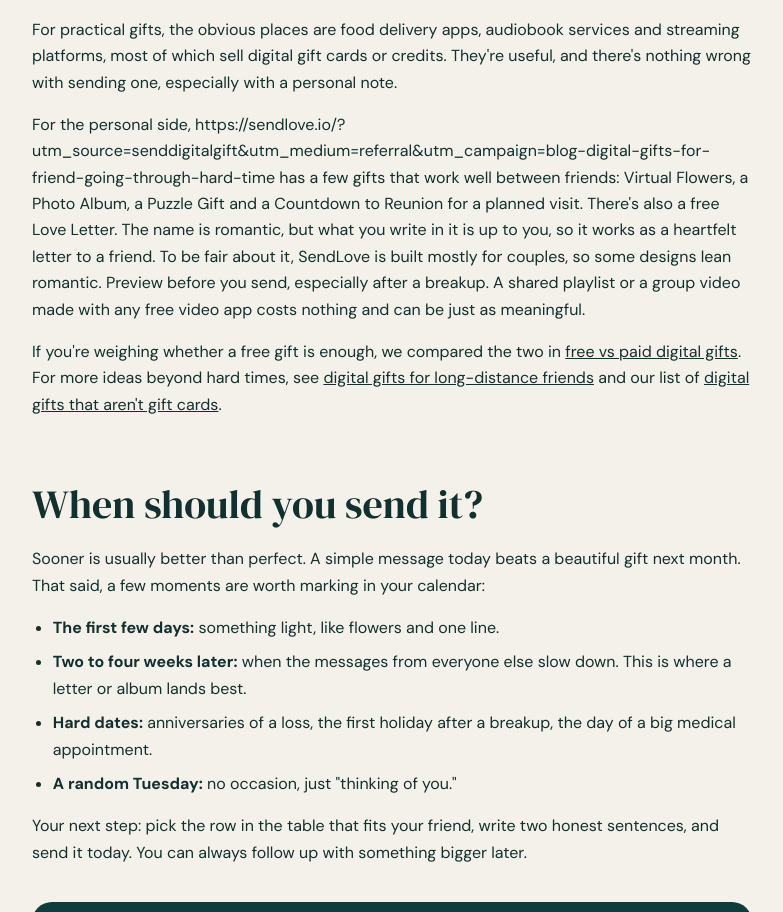
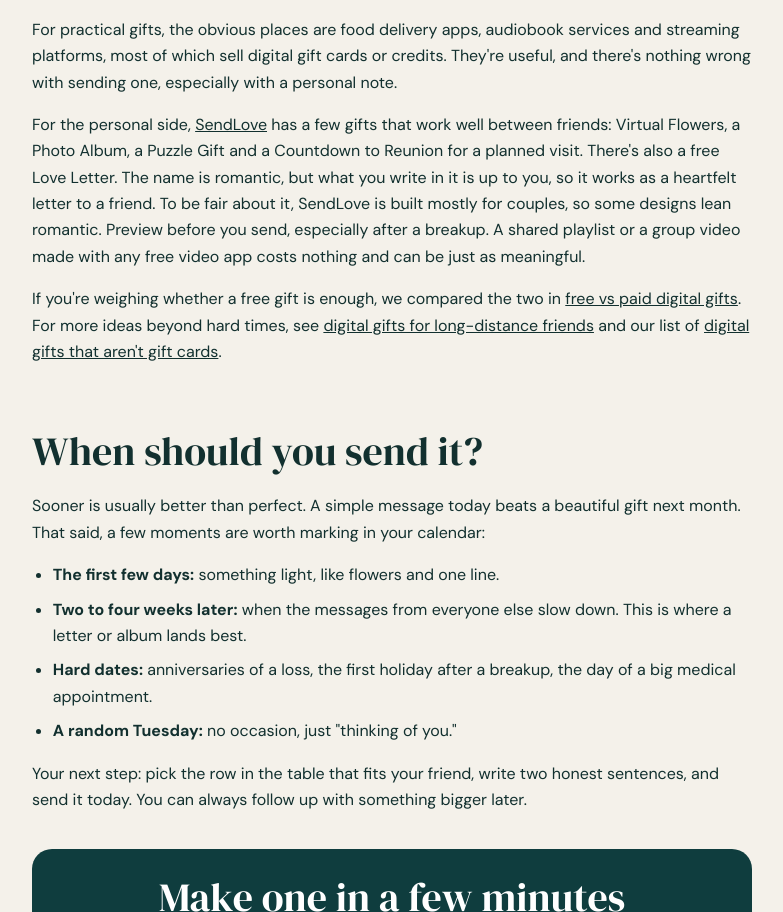
Before and after one commit to AndrewIshac/senddigitalgift, a plain HTML site: page blog/digital-gifts-for-friend-going-through-hard-time/index.html in a window 1280 px wide. Shown: the part 6590-7502 px from the top of the page, without its empty margins (248-1031 px from the left). Drawn offline with Linux system fonts and the light colour scheme.

Commit message:
Blog: Digital Gifts for a Friend Going Through a Hard Time (fix SendLove link)

```diff
--- a/blog/digital-gifts-for-friend-going-through-hard-time/index.html
+++ b/blog/digital-gifts-for-friend-going-through-hard-time/index.html
@@ -335,7 +335,7 @@ footer{padding:28px 0 44px;color:var(--muted);font-size:.9rem;text-align:center}
 
 <h2>Where can you make a digital gift for a friend?</h2>
 <p>For practical gifts, the obvious places are food delivery apps, audiobook services and streaming platforms, most of which sell digital gift cards or credits. They're useful, and there's nothing wrong with sending one, especially with a personal note.</p>
-<p>For the personal side, https://sendlove.io/?utm_source=senddigitalgift&amp;utm_medium=referral&amp;utm_campaign=blog-digital-gifts-for-friend-going-through-hard-time has a few gifts that work well between friends: Virtual Flowers, a Photo Album, a Puzzle Gift and a Countdown to Reunion for a planned visit. There's also a free Love Letter. The name is romantic, but what you write in it is up to you, so it works as a heartfelt letter to a friend. To be fair about it, SendLove is built mostly for couples, so some designs lean romantic. Preview before you send, especially after a breakup. A shared playlist or a group video made with any free video app costs nothing and can be just as meaningful.</p>
+<p>For the personal side, <a href="https://sendlove.io/?utm_source=senddigitalgift&amp;utm_medium=referral&amp;utm_campaign=blog-digital-gifts-for-friend-going-through-hard-time">SendLove</a> has a few gifts that work well between friends: Virtual Flowers, a Photo Album, a Puzzle Gift and a Countdown to Reunion for a planned visit. There's also a free Love Letter. The name is romantic, but what you write in it is up to you, so it works as a heartfelt letter to a friend. To be fair about it, SendLove is built mostly for couples, so some designs lean romantic. Preview before you send, especially after a breakup. A shared playlist or a group video made with any free video app costs nothing and can be just as meaningful.</p>
 <p>If you're weighing whether a free gift is enough, we compared the two in <a href="/blog/free-vs-paid-digital-gifts/">free vs paid digital gifts</a>. For more ideas beyond hard times, see <a href="/blog/digital-gifts-for-long-distance-friends/">digital gifts for long-distance friends</a> and our list of <a href="/blog/top-10-digital-gifts-that-arent-gift-cards/">digital gifts that aren't gift cards</a>.</p>
 
 <h2>When should you send it?</h2>
```
